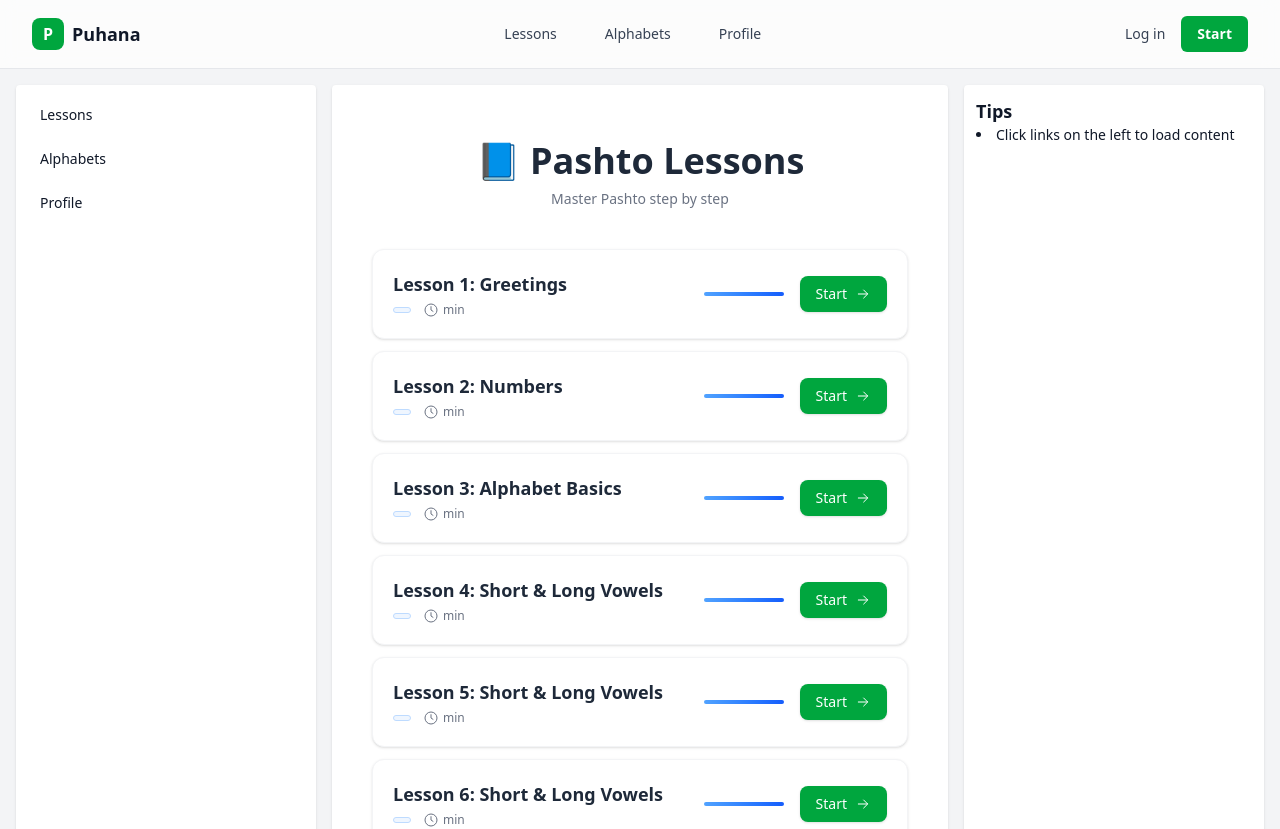
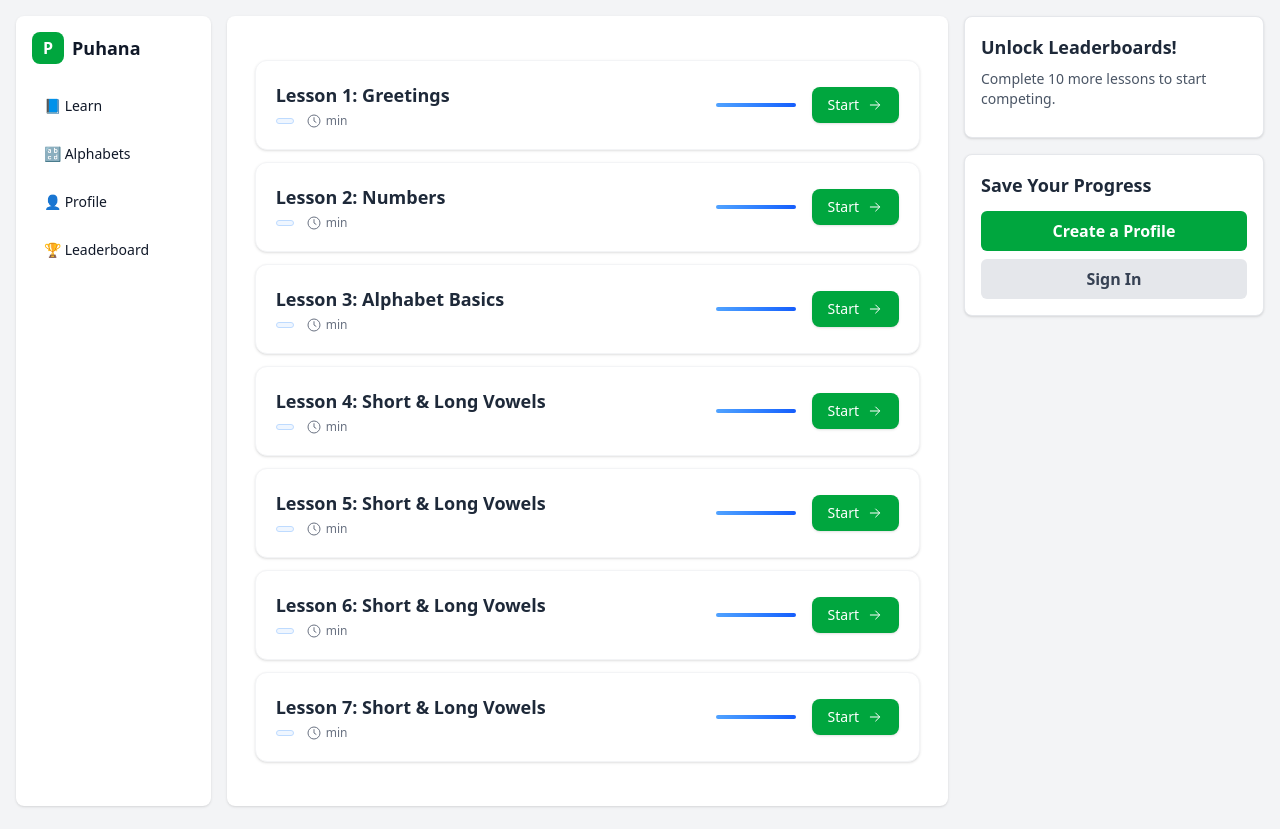
Before and after one commit to garzandoy/moor, a Next.js app: page /dashboard/lessons in a window 1280 px wide. Shown: the top 829 px of the page. Built offline with nearby package versions, Linux system fonts and the light colour scheme.

Commit message:
Updated Dashboard UI

```diff
--- a/app/components/bottomNav.js
+++ b/app/components/bottomNav.js
@@ -7,9 +7,10 @@ export default function BottomNav() {
   const pathname = usePathname();
 
   const navItems = [
-    { href: "/dashboard/lessons", label: "Lessons", icon: BookOpen },
+    { href: "/dashboard/lessons", label: "Learn", icon: BookOpen },
     { href: "/dashboard/alphabets", label: "Alphabets", icon: Type },
     { href: "/dashboard/profile", label: "Profile", icon: User },
+    { href: "/dashboard/leaderboard", label: "Leaderboard", icon: User },
   ];
 
   return (
--- a/app/dashboard/layout.js
+++ b/app/dashboard/layout.js
@@ -15,10 +15,11 @@ export default function DashboardLayout({ children }) {
   return (
     <html lang="en">
       <body className="min-h-screen bg-gray-100 text-gray-900 flex flex-col">
-        {/* Top Header (visible on desktop, collapses on mobile) */}
-        <header className="hidden md:block sticky top-0 z-50 border-b border-gray-200 bg-white/70 backdrop-blur">
-          <div className="flex w-full items-center justify-between px-8 py-4">
-            {/* Left: Logo */}
+        <div className="flex-1 grid grid-cols-1 md:grid-cols-12 gap-4 w-full px-4 py-4">
+
+          {/* Sidebar */}
+          <aside className="hidden md:flex md:flex-col md:col-span-2 bg-white shadow rounded-lg p-4 space-y-6">
+            {/* Logo */}
             <Link href="/" className="flex items-center gap-2">
               <div className="grid h-8 w-8 place-items-center rounded-lg bg-green-600 font-bold text-white">
                 P
@@ -26,53 +27,42 @@ export default function DashboardLayout({ children }) {
               <span className="font-semibold text-lg">Puhana</span>
             </Link>
 
-            {/* Middle: Nav */}
-            <nav className="flex items-center gap-6 text-sm font-medium text-gray-700">
-              <NavItem href="/dashboard/lessons">Lessons</NavItem>
-              <NavItem href="/dashboard/alphabets">Alphabets</NavItem>
-              <NavItem href="/dashboard/profile">Profile</NavItem>
-            </nav>
-
-            {/* Right: Auth */}
-            <div className="flex items-center gap-4">
-              <Link
-                href="/login"
-                className="text-sm font-medium text-gray-700 hover:text-gray-900"
-              >
-                Log in
-              </Link>
-              <Link
-                href="/register"
-                className="rounded-md bg-green-600 px-4 py-2 text-sm font-semibold text-white hover:bg-green-700"
-              >
-                Start
-              </Link>
-            </div>
-          </div>
-        </header>
-
-        {/* Main Layout Grid */}
-        <div className="flex-1 mx-auto max-w-7xl p-4 grid grid-cols-1 md:grid-cols-12 gap-4 w-full">
-          {/* Sidebar (desktop) */}
-          <aside className="hidden md:block md:col-span-3 bg-white shadow rounded p-3">
-            <nav className="space-y-2">
-              <NavItem href="/dashboard/lessons">Lessons</NavItem>
-              <NavItem href="/dashboard/alphabets">Alphabets</NavItem>
-              <NavItem href="/dashboard/profile">Profile</NavItem>
+            {/* Navigation */}
+            <nav className="space-y-3">
+              <NavItem href="/dashboard/lessons">📘 Learn</NavItem>
+              <NavItem href="/dashboard/alphabets">🔡 Alphabets</NavItem>
+              <NavItem href="/dashboard/profile">👤 Profile</NavItem>
+              <NavItem href="/dashboard/quests">🏆 Leaderboard</NavItem>
             </nav>
           </aside>
 
-          {/* Main content */}
-          <main className="md:col-span-6 bg-white shadow rounded p-4 overflow-y-auto">
+          {/* Main Content */}
+          <main className="md:col-span-7 bg-white shadow rounded-lg p-6 overflow-y-auto">
             {children}
           </main>
 
-          {/* Right sidebar (desktop) */}
-          <aside className="hidden md:block md:col-span-3 bg-white shadow rounded p-3">
-            <h2 className="text-lg font-semibold">Tips</h2>
-            <ul className="list-disc list-inside text-sm">
-              <li>Click links on the left to load content</li>
-            </ul>
+          {/* Right Section */}
+          <aside className="hidden md:flex md:flex-col md:col-span-3 space-y-4">
+            <div className="bg-white border border-gray-200 rounded-lg p-4 shadow-sm">
+              <h2 className="font-semibold text-lg mb-2 text-gray-800">
+                Unlock Leaderboards!
+              </h2>
+              <p className="text-sm text-gray-600 mb-3">
+                Complete 10 more lessons to start competing.
+              </p>
+            </div>
+
+            <div className="bg-white border border-gray-200 rounded-lg p-4 shadow-sm">
+              <h2 className="font-semibold text-lg mb-3 text-gray-800">
+                Save Your Progress
+              </h2>
+              <button className="w-full bg-green-600 py-2 rounded-md font-semibold text-white hover:bg-green-700">
+                Create a Profile
+              </button>
+              <button className="w-full mt-2 bg-gray-200 py-2 rounded-md font-semibold text-gray-700 hover:bg-gray-300">
+                Sign In
+              </button>
+            </div>
           </aside>
         </div>
 
--- a/app/dashboard/lessons/page.js
+++ b/app/dashboard/lessons/page.js
@@ -25,15 +25,7 @@ export default function LessonsPage() {
   }, [q]);
 
   return (
-    <main className="mx-auto max-w-4xl px-6 py-10">
-      {/* Header */}
-      <header className="mb-10 text-center">
-        <h1 className="text-4xl font-bold text-gray-800">📘 Pashto Lessons</h1>
-        <p className="text-gray-500 mt-2 text-sm">
-          Master Pashto step by step
-        </p>
-      </header>
-
+    <main className="mx-auto max-w-4xl px-1 py-5">
 
       {/* Lesson List */}
       <div className="space-y-3">
--- a/app/layout.js
+++ b/app/layout.js
@@ -5,10 +5,6 @@ import "./globals.css";
 import Link from "next/link";
 import { usePathname } from "next/navigation";
 import {
-  Lightbulb,
-  BookOpen,
-  DollarSign,
-  Info,
   Twitter,
   Facebook,
   Instagram,
@@ -25,51 +21,15 @@ export default function RootLayout({ children }) {
       <body className="min-h-screen bg-white text-gray-900">
         {/* Header (only on non-dashboard pages) */}
         {!isDashboard && (
-          <header className="sticky top-0 z-50 border-b border-gray-200 bg-white/70 backdrop-blur">
-            <div className="flex w-full items-center justify-between px-8 py-4">
-              {/* Left: Logo */}
+          <header className="sticky top-0 z-50 border-b border-gray-200 bg-white/80 backdrop-blur">
+            <div className="flex w-full items-center px-8 py-4">
+              {/* Left: Logo only */}
               <Link href="/" className="flex items-center gap-2">
                 <div className="grid h-8 w-8 place-items-center rounded-lg bg-green-600 font-bold text-white">
                   P
                 </div>
                 <span className="font-semibold text-lg">Puhana</span>
               </Link>
-
-              {/* Middle: Nav with small icons */}
-              <nav className="hidden items-center gap-8 text-sm font-medium text-gray-700 md:flex">
-                <Link href="/#features" className="flex items-center gap-2 hover:text-green-600">
-                  <Lightbulb className="h-4 w-4" aria-hidden="true" />
-                  <span>Features</span>
-                </Link>
-                <Link href="/#method" className="flex items-center gap-2 hover:text-green-600">
-                  <BookOpen className="h-4 w-4" aria-hidden="true" />
-                  <span>Method</span>
-                </Link>
-                <Link href="/pricing" className="flex items-center gap-2 hover:text-green-600">
-                  <DollarSign className="h-4 w-4" aria-hidden="true" />
-                  <span>Pricing</span>
-                </Link>
-                <Link href="/about" className="flex items-center gap-2 hover:text-green-600">
-                  <Info className="h-4 w-4" aria-hidden="true" />
-                  <span>About</span>
-                </Link>
-              </nav>
-
-              {/* Right: Auth */}
-              <div className="flex items-center gap-4">
-                <Link
-                  href="/login"
-                  className="text-sm font-medium text-gray-700 hover:text-gray-900"
-                >
-                  Log in
-                </Link>
-                <Link
-                  href="/register"
-                  className="rounded-md bg-green-600 px-4 py-2 text-sm font-semibold text-white hover:bg-green-700"
-                >
-                  Start Free Trial
-                </Link>
-              </div>
             </div>
           </header>
         )}
```
Also changed, not shown: app/dashboard/leaderboard/page.js (added).
